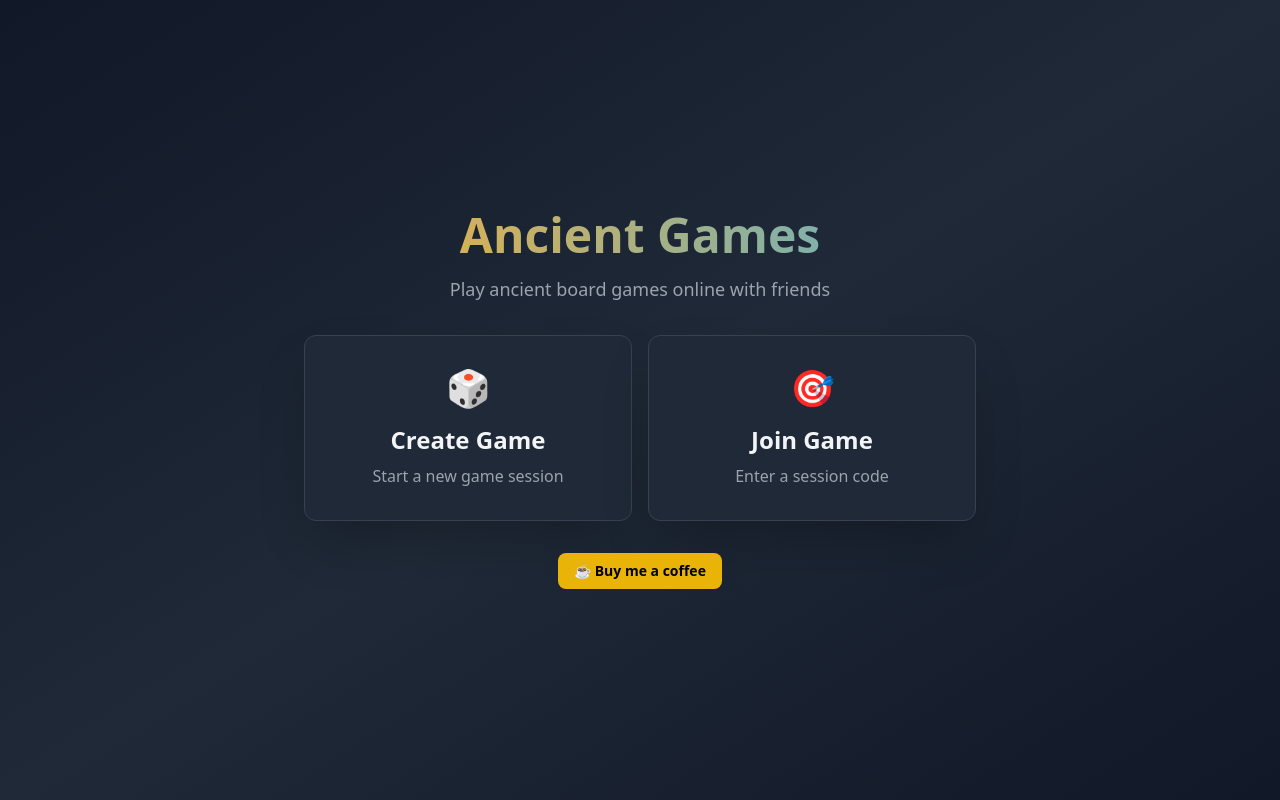
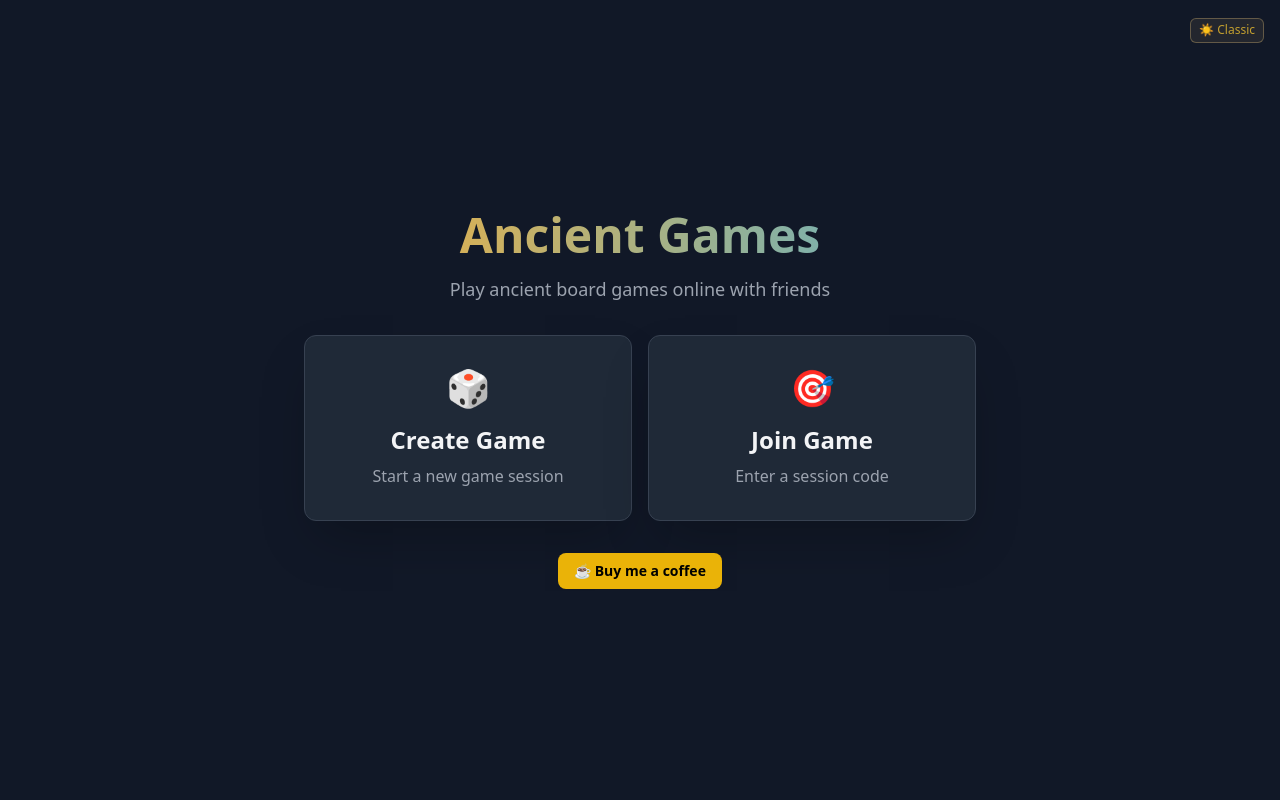
Before and after one commit to knoxsoftware/ancient-games, a React (Vite) app in the folder frontend/: page / in a window 1280 px wide. Built offline with nearby package versions, Linux system fonts and the light colour scheme.

Commit message:
feat: wrap app in ThemeProvider, add fixed ThemeToggle on non-game pages

```diff
--- a/frontend/src/App.tsx
+++ b/frontend/src/App.tsx
@@ -1,12 +1,18 @@
-import { BrowserRouter, Routes, Route, Navigate } from 'react-router-dom';
+import { BrowserRouter, Routes, Route, Navigate, useLocation } from 'react-router-dom';
 import Home from './components/Home';
 import SessionLobby from './components/lobby/SessionLobby';
 import GameRoom from './components/GameRoom';
+import { ThemeProvider } from './contexts/ThemeContext';
+import ThemeToggle from './components/ThemeToggle';
 
-function App() {
+function AppShell() {
+  const location = useLocation();
+  const isGameRoom = location.pathname.startsWith('/game/');
+
   return (
-    <BrowserRouter>
-      <div className="min-h-screen bg-gradient-to-br from-gray-900 via-gray-800 to-gray-900">
+    <div className="min-h-screen" style={{ background: 'var(--bg-page)' }}>
+      {/* Fixed toggle on all pages except GameRoom (GameRoom has it inline) */}
+      {!isGameRoom && <ThemeToggle fixed />}
       <Routes>
         <Route path="/" element={<Home />} />
         <Route path="/session/:sessionCode" element={<SessionLobby />} />
@@ -14,7 +20,16 @@ function App() {
         <Route path="*" element={<Navigate to="/" replace />} />
       </Routes>
     </div>
+  );
+}
+
+function App() {
+  return (
+    <ThemeProvider>
+      <BrowserRouter>
+        <AppShell />
       </BrowserRouter>
+    </ThemeProvider>
   );
 }
 
```
Lines whose indentation alone changed are shown as unchanged.
